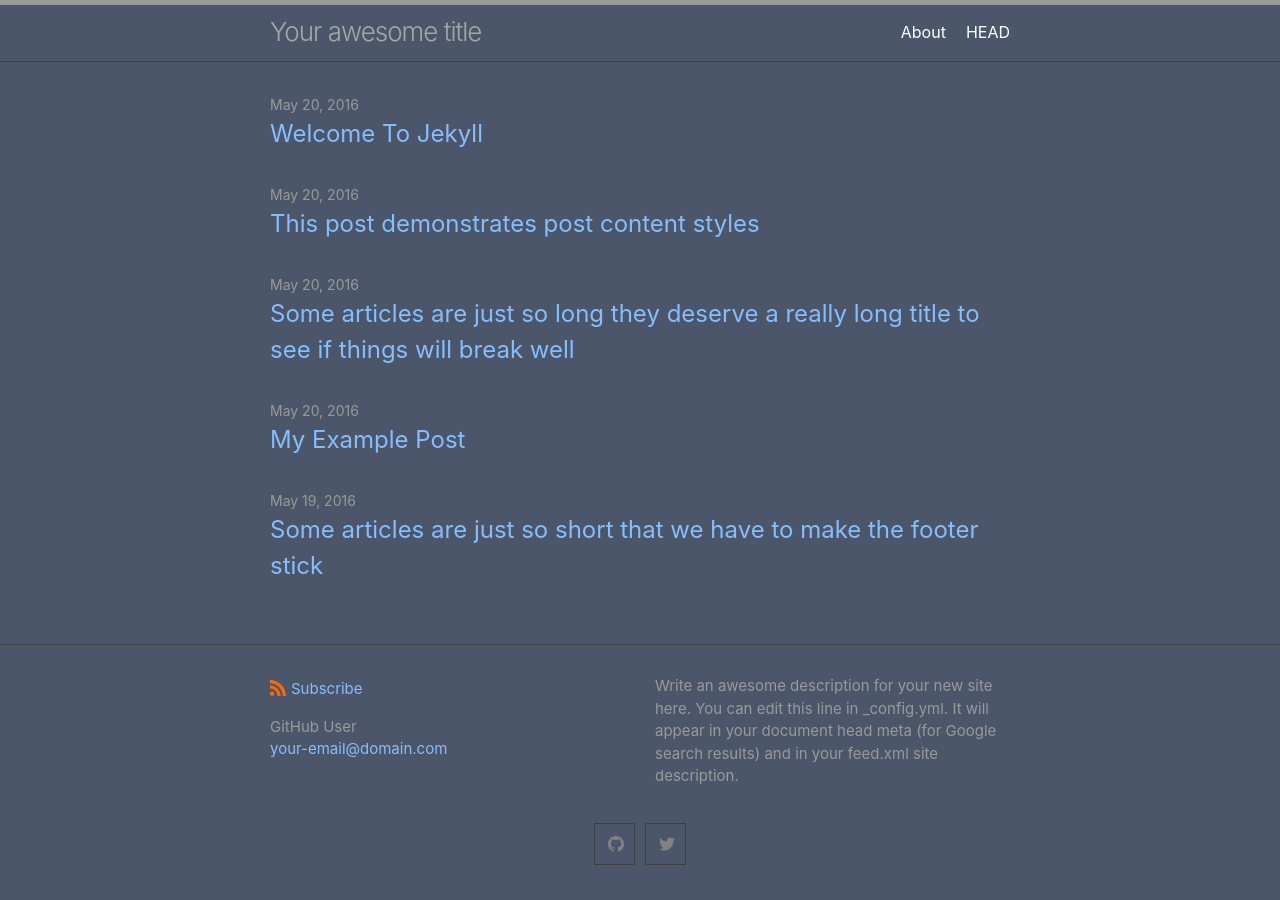
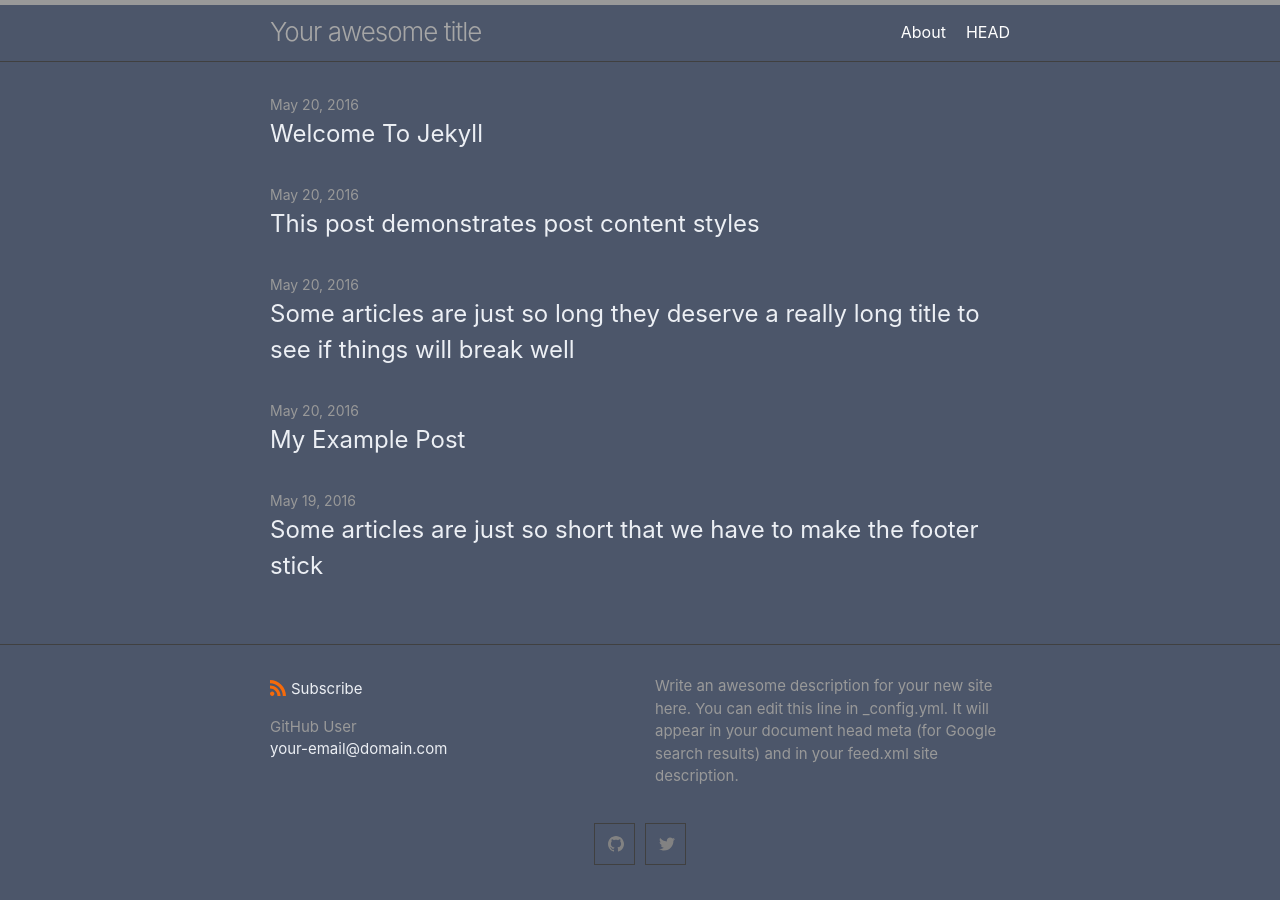
Before and after one commit to kw-ch/kw-ch.github.io, a Jekyll site: the page built from index.md, in a window 1280 px wide. Built offline with Jekyll 4.4.1, drawn with Linux system fonts in a browser that asks for light colours.

Commit message:
Update dark.scss

```diff
--- a/_sass/minima/skins/dark.scss
+++ b/_sass/minima/skins/dark.scss
@@ -10,7 +10,7 @@ $text-color:            #ffffff !default;
 $background-color:      #4c566a !default;
 $code-background-color: #303030 !default;
 
-$link-base-color:       #86befc !default;
+$link-base-color:       #eceff4 !default;
 $link-visited-color:    $link-base-color !default;
 $link-hover-color:      $text-color !default;
 
```
